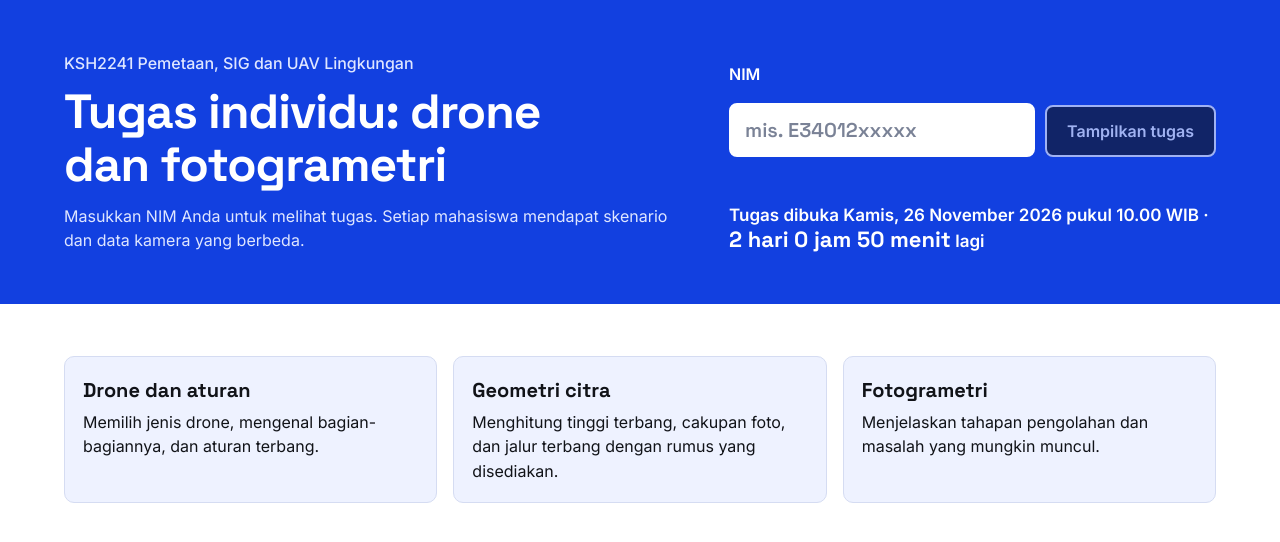
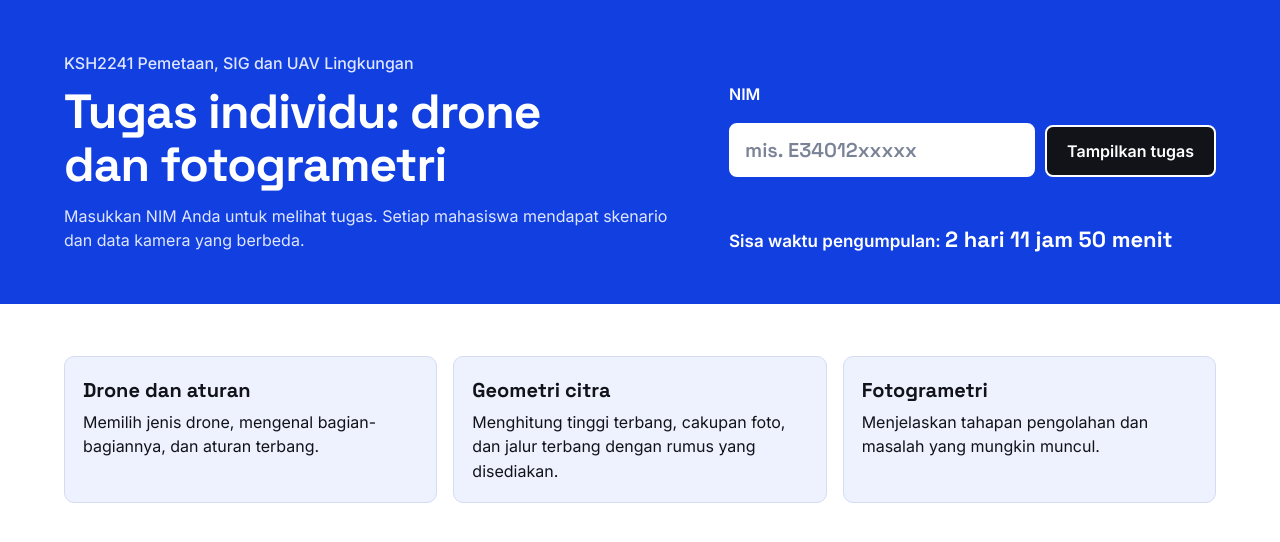
Before and after one commit to bangkoor/ksh2241, a plain HTML site: page index.html in a window 1280 px wide. Drawn offline with Linux system fonts and the light colour scheme.

Commit message:
Update index.html

```diff
--- a/index.html
+++ b/index.html
@@ -149,7 +149,7 @@ td{font-weight:600}
 
 <script>
 {
-const CONFIG={email:"akwijayanto@apps.ipb.ac.id",deadline:"Kamis, 26 November 2026 pukul 21.00 WIB",start:'2026-11-26T10:00:00+07:00',end:'2026-11-26T21:00:00+07:00'};
+const CONFIG={email:"akwijayanto@apps.ipb.ac.id",deadline:"Kamis, 26 November 2026 pukul 21.00 WIB",start:'2026-11-24T09:00:00+07:00',end:'2026-11-26T21:00:00+07:00'};
 CONFIG.startLabel='Kamis, 26 November 2026 pukul 10.00 WIB';
 const T0=Date.parse(CONFIG.start),T1=Date.parse(CONFIG.end);
 const SALT='b5c182a9b7482d51';
```
